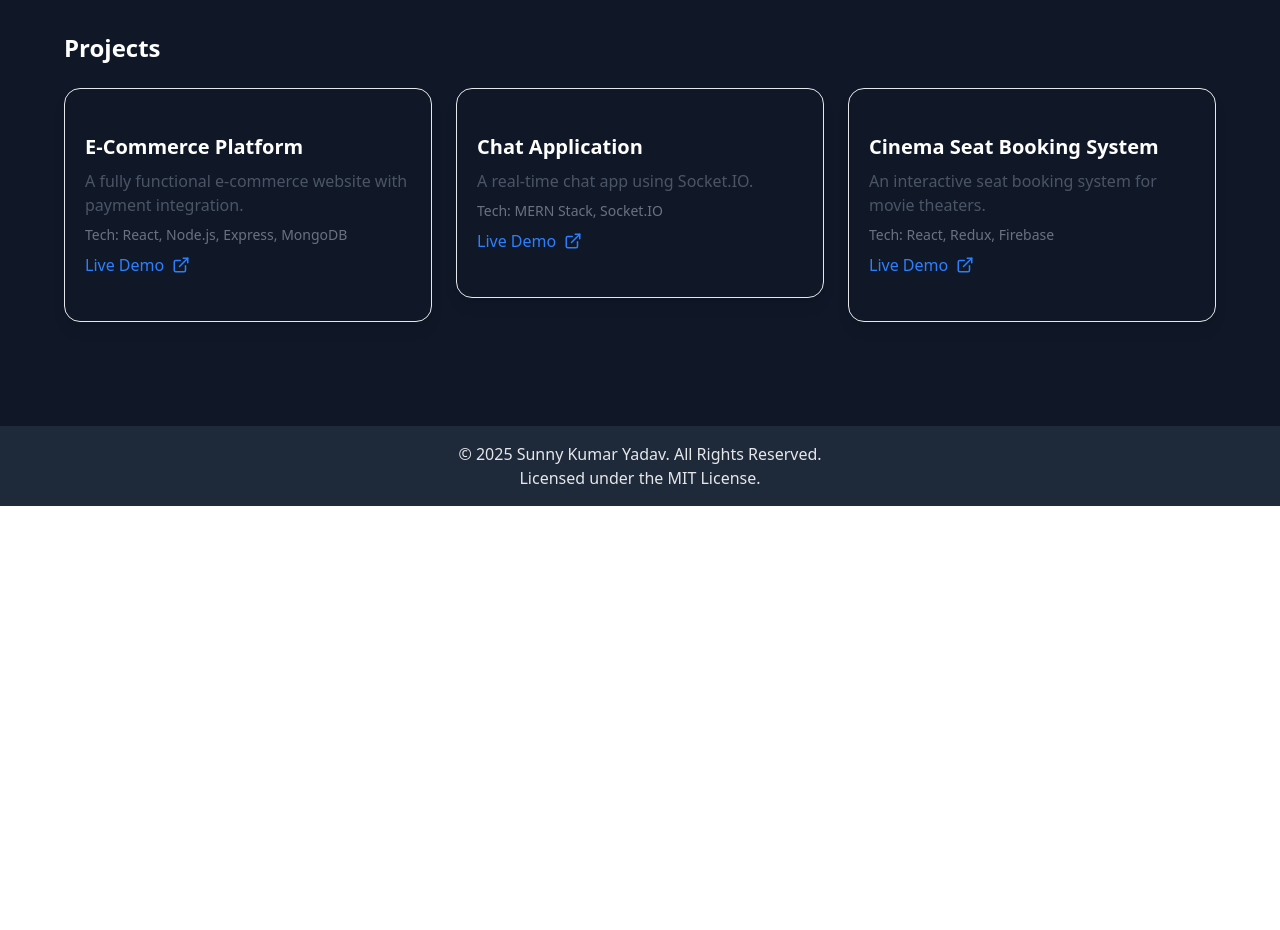
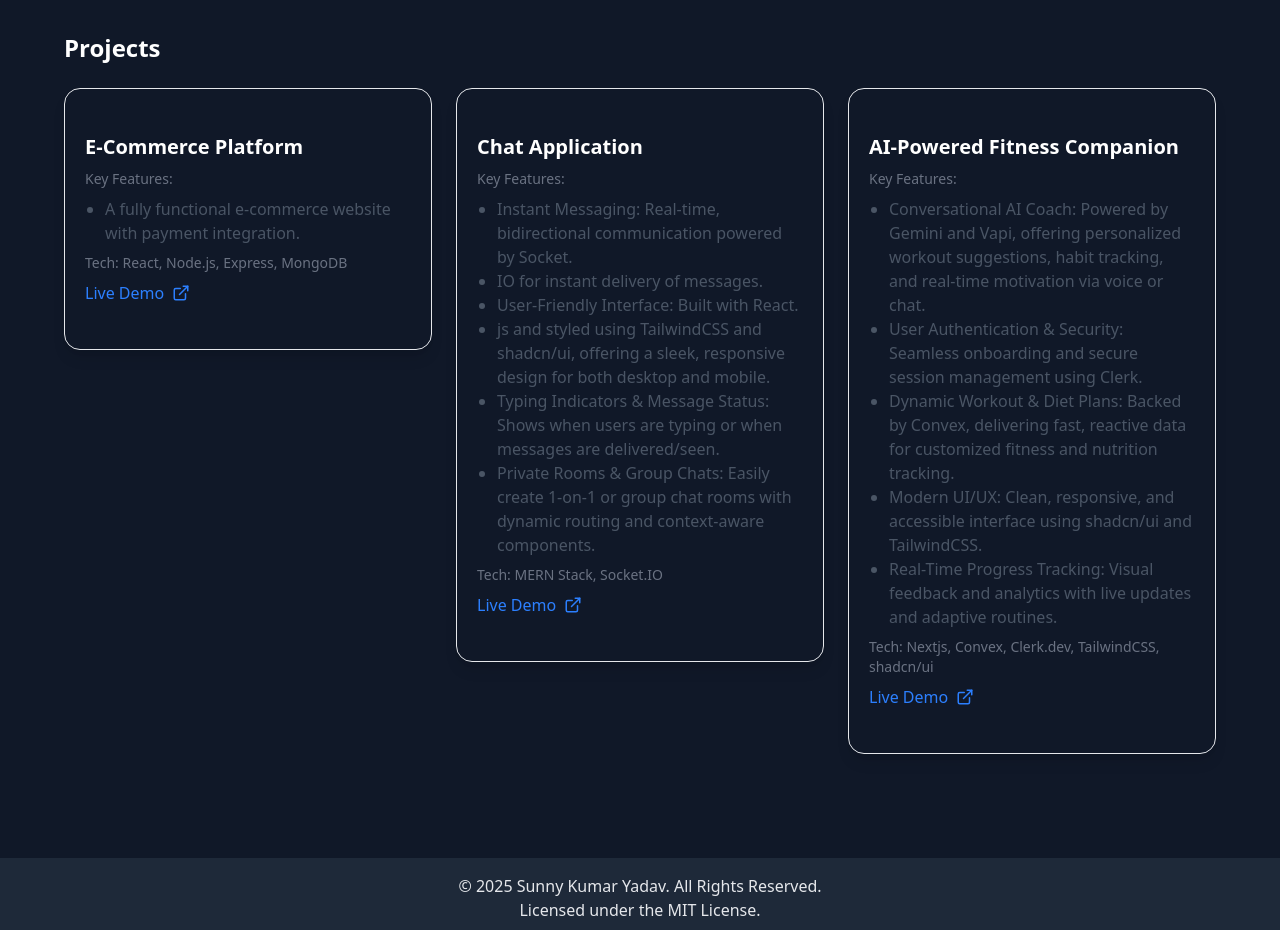
Before and after one commit to yadavsunnykumar/Sunny_Portfolio, a React (Vite) app: page / in a window 1280 px wide. Shown: the part 1300-2230 px from the top of the page. Before the commit the page ends 1806 px from the top, so only its background shows below. Built offline with nearby package versions, Linux system fonts and the light colour scheme.

Commit message:
projects component is updated

```diff
--- a/constants.js
+++ b/constants.js
@@ -8,14 +8,14 @@ export const projects = [
   },
   {
     title: "Chat Application",
-    description: "A real-time chat app using Socket.IO.",
+    description: "Instant Messaging: Real-time, bidirectional communication powered by Socket.IO for instant delivery of messages.User-Friendly Interface: Built with React.js and styled using TailwindCSS and shadcn/ui, offering a sleek, responsive design for both desktop and mobile.Typing Indicators & Message Status: Shows when users are typing or when messages are delivered/seen. Private Rooms & Group Chats: Easily create 1-on-1 or group chat rooms with dynamic routing and context-aware components.",
     tech: "MERN Stack, Socket.IO",
     liveLink: "https://mern-chatapp-005j.onrender.com",
   },
   {
-    title: "Cinema Seat Booking System",
-    description: "An interactive seat booking system for movie theaters.",
-    tech: "React, Redux, Firebase",
-    liveLink: "https://your-live-link",
+    title: "AI-Powered Fitness Companion",
+    description: "Conversational AI Coach: Powered by Gemini and Vapi, offering personalized workout suggestions, habit tracking, and real-time motivation via voice or chat. User Authentication & Security: Seamless onboarding and secure session management using Clerk.Dynamic Workout & Diet Plans: Backed by Convex, delivering fast, reactive data for customized fitness and nutrition tracking.Modern UI/UX: Clean, responsive, and accessible interface using shadcn/ui and TailwindCSS.Real-Time Progress Tracking: Visual feedback and analytics with live updates and adaptive routines.",
+    tech: "Nextjs, Convex, Clerk.dev, TailwindCSS, shadcn/ui",
+    liveLink: "https://ai-fitness-guide.vercel.app/",
   },
 ];
--- a/src/components/Projects.jsx
+++ b/src/components/Projects.jsx
@@ -33,7 +33,19 @@ function Projects({ darkMode }) {
                 >
                   {project.title}
                 </h3>
-                <p className={` text-gray-600 mt-2`}>{project.description}</p>
+                <p className={` text-sm text-gray-500 mt-2`}>
+                  Key Features:
+                  <br />
+                </p>
+                <ul className="text-gray-600 mt-2 list-disc ml-5">
+                  {project.description
+                    .split(".")
+                    .filter(Boolean)
+                    .map((point, index) => (
+                      <li key={index}>{point.trim()}.</li>
+                    ))}
+                </ul>
+
                 <p className={` text-sm text-gray-500 mt-2`}>
                   Tech: {project.tech}
                 </p>
```
